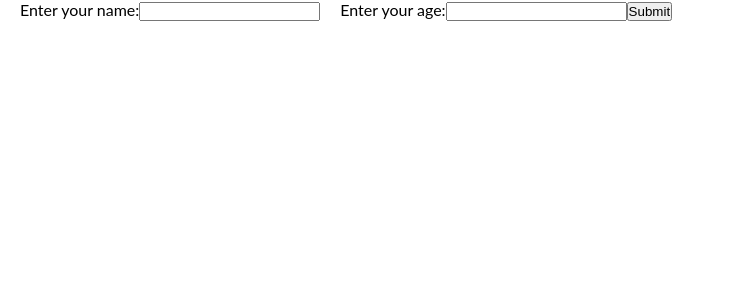
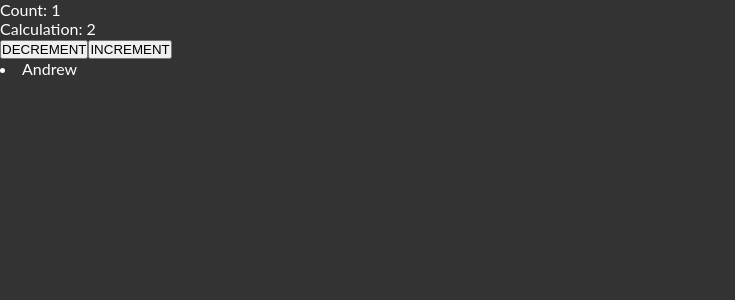
Before and after one commit to Namean/test-bench, a React (Create React App) app: page / in a window 1280 px wide. Shown: the top 300 px of the page, without its empty margins (0-735 px from the left). Built offline with nearby package versions, Linux system fonts and the light colour scheme.

Commit message:
I'm not sure what's changed really, lol

```diff
--- a/public/index.html
+++ b/public/index.html
@@ -25,6 +25,14 @@
       Learn how to configure a non-root public URL by running `npm run build`.
     -->
     <title>React App</title>
+    <script
+      type="module"
+      src="https://unpkg.com/ionicons@7.1.0/dist/ionicons/ionicons.esm.js"
+    ></script>
+    <script
+      nomodule
+      src="https://unpkg.com/ionicons@7.1.0/dist/ionicons/ionicons.js"
+    ></script>
   </head>
   <body>
     <noscript>You need to enable JavaScript to run this app.</noscript>
--- a/src/App.js
+++ b/src/App.js
@@ -2,10 +2,24 @@ import "./styles/App.css";
 import "./styles/FormStyle.css";
 //import './styles/main.css';
 // import { useState, useEffect } from "react";
+import "./styles/Employees.css";
 import TabContainer from "./components/TabContainer.component";
-
+// import inc from "./lib/inc";
 import Accordion from "./react.dev/sharing-state-between-components/Accordion.component";
 import { useState, useEffect } from "react";
+import { Post } from "../src/lib/Post";
+import employees from "./data/employees";
+const useFetch = (url) => {
+  const [data, setData] = useState(null);
+
+  useEffect(() => {
+    fetch(url)
+      .then((res) => res.json())
+      .then((data) => setData(data));
+  }, [url]);
+
+  return [data];
+};
 
 const RadioButtons = () => {
   return (
@@ -60,29 +74,6 @@ const Form = () => {
 };
 
 // http://172.16.150.190:3001/user
-async function Post(url, details) {
-  var formBody = [];
-  for (var property in details) {
-    var encodedKey = encodeURIComponent(property);
-    var encodedValue = encodeURIComponent(details[property]);
-    formBody.push(encodedKey + "=" + encodedValue);
-  }
-  formBody = formBody.join("&");
-
-  const response = await fetch(url, {
-    method: "POST", // *GET, POST, PUT, DELETE, etc.
-    mode: "cors", // no-cors, *cors, same-origin
-    cache: "no-cache", // *default, no-cache, reload, force-cache, only-if-cached
-    credentials: "same-origin", // include, *same-origin, omit
-    headers: {
-      // "Content-Type": "application/json",
-      "Content-Type": "application/x-www-form-urlencoded;charset=UTF-8",
-    },
-    redirect: "follow", // manual, *follow, error
-    referrerPolicy: "no-referrer", // no-referrer, \*no-referrer-when-downgrade, origin, origin-when-cross-origin, same-origin, strict-origin, strict-origin-when-cross-origin, unsafe-url
-    body: formBody, // body data type must match "Content-Type" header
-  });
-}
 
 function MyForm() {
   const [inputs, setInputs] = useState({});
@@ -126,12 +117,112 @@ function MyForm() {
   );
 }
 
-const App = () => {
+const Employees = () => {
+  const url1 = "https://jsonplaceholder.typicode.com/todos";
+  const url2 = "http://172.16.150.190:3001/employees";
+  // const [data] = useFetch(url2);
+  const data = employees;
+
+  return (
+    <div className="container">
+      {data &&
+        data.map((idx, index) => {
+          return (
+            <>
+              <li key={index} id={idx.EmployeeId}>
+                {idx.FirstName} {idx.LastName}
+              </li>
+              <p>
+                {idx.Phone}, {idx.Fax}
+              </p>
+            </>
+          );
+        })}
+    </div>
+  );
+};
+
+const Home = () => {
+  const url1 = "https://jsonplaceholder.typicode.com/todos";
+  const url2 = "http://172.16.150.190:3001/employees";
+  const [data] = useFetch(url2);
+
   return (
     <>
-      <MyForm />
+      {data &&
+        data.map((idx, index) => {
+          return (
+            <p key={index} id={idx.EmployeeId}>
+              {idx.FirstName} {idx.LastName}
+            </p>
+          );
+        })}
     </>
   );
 };
 
+function Counter() {
+  const [count, setCount] = useState(1);
+  const [calculation, setCalculation] = useState(0);
+  const url2 = "http://172.16.150.190:3001/employees";
+  // const [data] = useFetch(url2);
+  const data = employees;
+  useEffect(() => {
+    setCalculation(() => count * 2);
+  }, [count]); // <- add the count variable here
+
+  return (
+    <>
+      <p>Count: {count}</p>
+      <p>Calculation: {calculation}</p>
+      <button
+        onClick={() =>
+          setCount((c) => {
+            if (c === 1) {
+              return data.length;
+            } else {
+              return c - 1;
+            }
+          })
+        }
+      >
+        DECREMENT
+      </button>
+      <button
+        id="inc"
+        onClick={() =>
+          setCount((c) => {
+            if (c === data.length) {
+              return 1;
+            } else {
+              return c + 1;
+            }
+          })
+        }
+      >
+        INCREMENT
+      </button>
+      <div>
+        {data &&
+          data.map((idx, index) => {
+            return (
+              <>
+                <li
+                  key={idx.EmployeeId}
+                  style={idx.EmployeeId <= count ? {} : { display: "none" }}
+                >
+                  {idx.FirstName}
+                </li>
+              </>
+            );
+          })}
+      </div>
+    </>
+  );
+}
+
+const App = () => {
+  return <Counter />;
+};
+
 export default App;
--- /dev/null
+++ b/src/data/employees.js
@@ -0,0 +1,140 @@
+const employees = [
+  {
+    EmployeeId: 1,
+    LastName: "Adams",
+    FirstName: "Andrew",
+    Title: "General Manager",
+    ReportsTo: null,
+    BirthDate: "1962-02-18 00:00:00",
+    HireDate: "2002-08-14 00:00:00",
+    Address: "11120 Jasper Ave NW",
+    City: "Edmonton",
+    State: "AB",
+    Country: "Canada",
+    PostalCode: "T5K 2N1",
+    Phone: "+1 (780) 428-9482",
+    Fax: "+1 (780) 428-3457",
+    Email: "andrew@chinookcorp.com",
+  },
+  {
+    EmployeeId: 2,
+    LastName: "Edwards",
+    FirstName: "Nancy",
+    Title: "Sales Manager",
+    ReportsTo: 1,
+    BirthDate: "1958-12-08 00:00:00",
+    HireDate: "2002-05-01 00:00:00",
+    Address: "825 8 Ave SW",
+    City: "Calgary",
+    State: "AB",
+    Country: "Canada",
+    PostalCode: "T2P 2T3",
+    Phone: "+1 (403) 262-3443",
+    Fax: "+1 (403) 262-3322",
+    Email: "nancy@chinookcorp.com",
+  },
+  {
+    EmployeeId: 3,
+    LastName: "Peacock",
+    FirstName: "Jane",
+    Title: "Sales Support Agent",
+    ReportsTo: 2,
+    BirthDate: "1973-08-29 00:00:00",
+    HireDate: "2002-04-01 00:00:00",
+    Address: "1111 6 Ave SW",
+    City: "Calgary",
+    State: "AB",
+    Country: "Canada",
+    PostalCode: "T2P 5M5",
+    Phone: "+1 (403) 262-3443",
+    Fax: "+1 (403) 262-6712",
+    Email: "jane@chinookcorp.com",
+  },
+  {
+    EmployeeId: 4,
+    LastName: "Park",
+    FirstName: "Margaret",
+    Title: "Sales Support Agent",
+    ReportsTo: 2,
+    BirthDate: "1947-09-19 00:00:00",
+    HireDate: "2003-05-03 00:00:00",
+    Address: "683 10 Street SW",
+    City: "Calgary",
+    State: "AB",
+    Country: "Canada",
+    PostalCode: "T2P 5G3",
+    Phone: "+1 (403) 263-4423",
+    Fax: "+1 (403) 263-4289",
+    Email: "margaret@chinookcorp.com",
+  },
+  {
+    EmployeeId: 5,
+    LastName: "Johnson",
+    FirstName: "Steve",
+    Title: "Sales Support Agent",
+    ReportsTo: 2,
+    BirthDate: "1965-03-03 00:00:00",
+    HireDate: "2003-10-17 00:00:00",
+    Address: "7727B 41 Ave",
+    City: "Calgary",
+    State: "AB",
+    Country: "Canada",
+    PostalCode: "T3B 1Y7",
+    Phone: "1 (780) 836-9987",
+    Fax: "1 (780) 836-9543",
+    Email: "steve@chinookcorp.com",
+  },
+  {
+    EmployeeId: 6,
+    LastName: "Mitchell",
+    FirstName: "Michael",
+    Title: "IT Manager",
+    ReportsTo: 1,
+    BirthDate: "1973-07-01 00:00:00",
+    HireDate: "2003-10-17 00:00:00",
+    Address: "5827 Bowness Road NW",
+    City: "Calgary",
+    State: "AB",
+    Country: "Canada",
+    PostalCode: "T3B 0C5",
+    Phone: "+1 (403) 246-9887",
+    Fax: "+1 (403) 246-9899",
+    Email: "michael@chinookcorp.com",
+  },
+  {
+    EmployeeId: 7,
+    LastName: "King",
+    FirstName: "Robert",
+    Title: "IT Staff",
+    ReportsTo: 6,
+    BirthDate: "1970-05-29 00:00:00",
+    HireDate: "2004-01-02 00:00:00",
+    Address: "590 Columbia Boulevard West",
+    City: "Lethbridge",
+    State: "AB",
+    Country: "Canada",
+    PostalCode: "T1K 5N8",
+    Phone: "+1 (403) 456-9986",
+    Fax: "+1 (403) 456-8485",
+    Email: "robert@chinookcorp.com",
+  },
+  {
+    EmployeeId: 8,
+    LastName: "Callahan",
+    FirstName: "Laura",
+    Title: "IT Staff",
+    ReportsTo: 6,
+    BirthDate: "1968-01-09 00:00:00",
+    HireDate: "2004-03-04 00:00:00",
+    Address: "923 7 ST NW",
+    City: "Lethbridge",
+    State: "AB",
+    Country: "Canada",
+    PostalCode: "T1H 1Y8",
+    Phone: "+1 (403) 467-3351",
+    Fax: "+1 (403) 467-8772",
+    Email: "laura@chinookcorp.com",
+  },
+];
+
+export default employees;
--- /dev/null
+++ b/src/lib/Post.js
@@ -0,0 +1,67 @@
+async function Post(url, details) {
+  var formBody = [];
+  for (var property in details) {
+    var encodedKey = encodeURIComponent(property);
+    var encodedValue = encodeURIComponent(details[property]);
+    formBody.push(encodedKey + "=" + encodedValue);
+  }
+  formBody = formBody.join("&");
+
+  const response = await fetch(url, {
+    method: "POST", // *GET, POST, PUT, DELETE, etc.
+    mode: "cors", // no-cors, *cors, same-origin
+    cache: "no-cache", // *default, no-cache, reload, force-cache, only-if-cached
+    credentials: "same-origin", // include, *same-origin, omit
+    headers: {
+      // "Content-Type": "application/json",
+      "Content-Type": "application/x-www-form-urlencoded;charset=UTF-8",
+    },
+    redirect: "follow", // manual, *follow, error
+    referrerPolicy: "no-referrer", // no-referrer, \*no-referrer-when-downgrade, origin, origin-when-cross-origin, same-origin, strict-origin, strict-origin-when-cross-origin, unsafe-url
+    body: formBody, // body data type must match "Content-Type" header
+  });
+}
+
+async function PostJSON(url, details) {
+  var formBody = [];
+  for (var property in details) {
+    var encodedKey = encodeURIComponent(property);
+    var encodedValue = encodeURIComponent(details[property]);
+    formBody.push(encodedKey + "=" + encodedValue);
+  }
+  formBody = formBody.join("&");
+  let data;
+  const response = await fetch(url, {
+    method: "POST", // *GET, POST, PUT, DELETE, etc.
+    mode: "cors", // no-cors, *cors, same-origin
+    cache: "no-cache", // *default, no-cache, reload, force-cache, only-if-cached
+    credentials: "same-origin", // include, *same-origin, omit
+    headers: {
+      "Content-Type": "application/json",
+      // 'Content-Type': 'application/x-www-form-urlencoded',
+    },
+    redirect: "follow", // manual, *follow, error
+    referrerPolicy: "no-referrer", // no-referrer, *no-referrer-when-downgrade, origin, origin-when-cross-origin, same-origin, strict-origin, strict-origin-when-cross-origin, unsafe-url
+    body: JSON.stringify(data), // body data type must match "Content-Type" header
+  });
+}
+
+const Get = () => {
+  let url = "";
+};
+const GetJSON = () => {};
+const Put = () => {};
+const PutJSON = () => {};
+const Delete = () => {};
+const DeleteJSON = () => {};
+// prettier-ignore
+export {
+  Get,
+  GetJSON,
+  Post,
+  PostJSON,
+  Put,
+  PutJSON,
+  Delete,
+  DeleteJSON
+ };
--- /dev/null
+++ b/src/lib/inc.js
@@ -0,0 +1,9 @@
+const inc = () => {
+  let btn = document.getElementById("inc");
+
+  setInterval(() => {
+    btn.click();
+  }, 1000);
+};
+
+export default inc;
--- a/src/styles/App.css
+++ b/src/styles/App.css
@@ -1,5 +1,11 @@
-* {box-sizing: border-box}
-body {font-family: "Lato", sans-serif;}
+* {
+  box-sizing: border-box;
+}
+body {
+  font-family: "Lato", sans-serif;
+  background-color: #333;
+  color: white;
+}
 
 /* Style the tab */
 .tab {
```
Also changed, not shown: src/lib/util.js (+16 -1 lines), src/styles/Employees.css (added), 1 other file (tests, documents, lock files or other folders).
